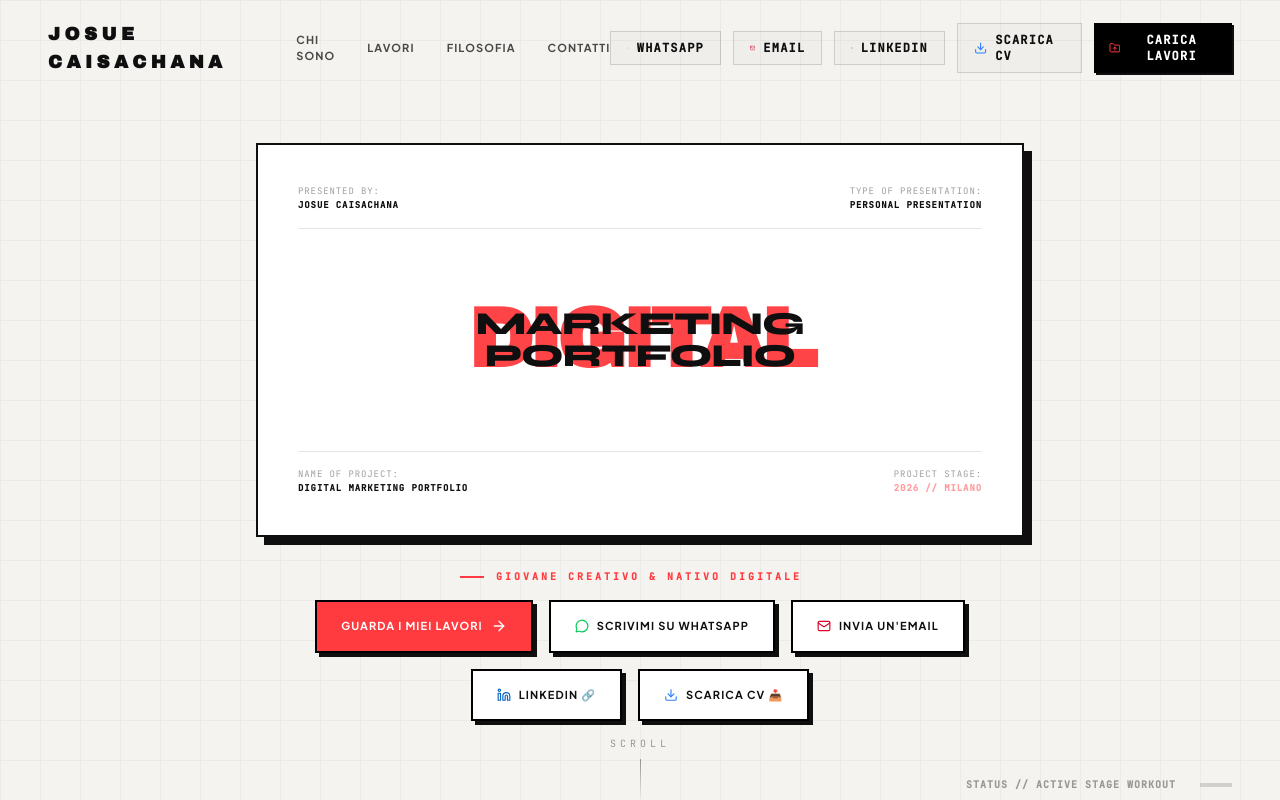
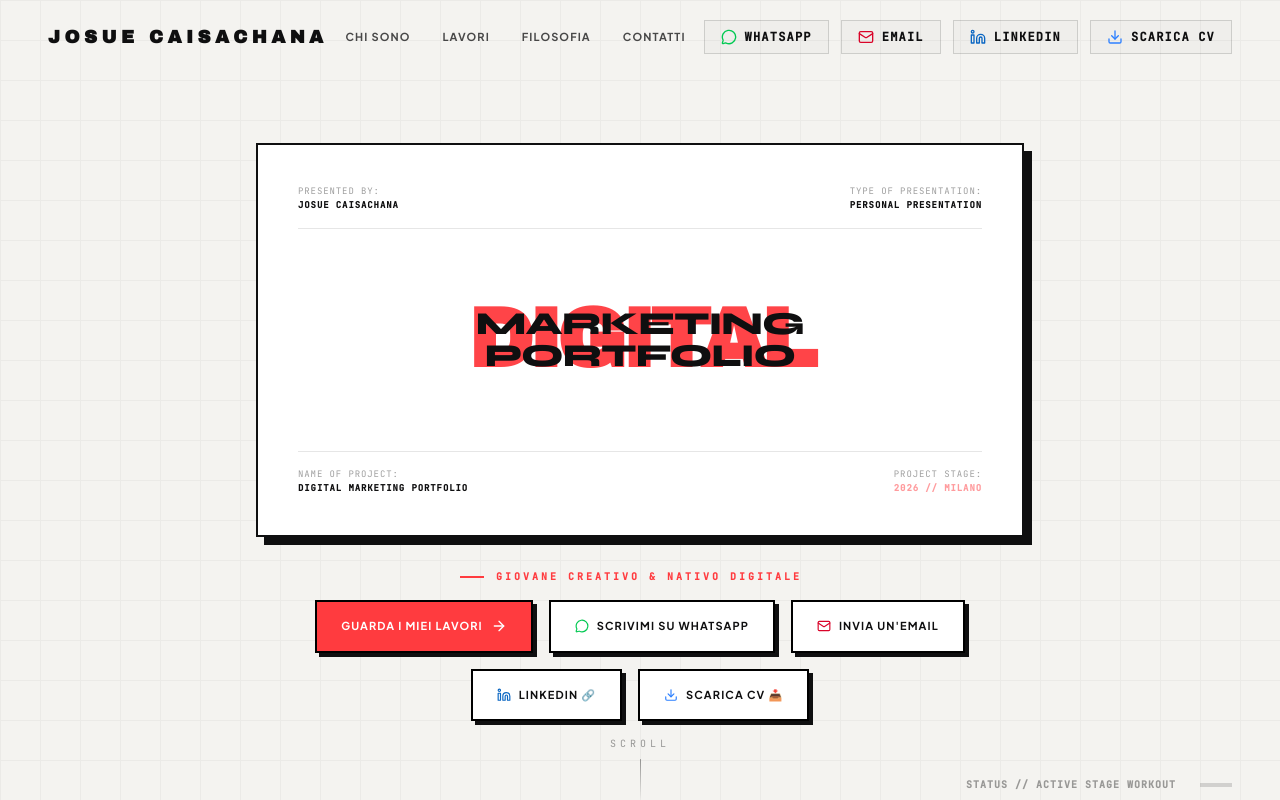
Before and after one commit to JosueCaisa04/JosueCaisaPortfolio, a React (Vite) app: page / in a window 1280 px wide. Shown: the top 800 px of the page. Built offline with nearby package versions, Linux system fonts and the light colour scheme.

Commit message:
refactor: remove media management features
Removed internal media upload buttons and project customization controls to simplify the interface and remove unused functionality.

```diff
--- a/src/App.tsx
+++ b/src/App.tsx
@@ -1228,19 +1228,6 @@ export default function App() {
                 <span>Scarica CV</span>
               </div>
             </a>
-
-            <button
-              type="button"
-              id="cta-media-manager-nav"
-              onClick={() => setIsMediaManagerOpen(true)}
-              className="relative px-3.5 py-2 overflow-hidden group rounded-none border border-[#0F0F10]/20 transition-all duration-300 hover:border-[#FF3B3F] bg-black text-white hover:bg-[#FF3B3F] cursor-pointer shadow-[2px_2px_0px_#0F0F10]"
-              title="Gestisci o carica immagini dei lavori"
-            >
-              <div className="relative flex items-center gap-1.5 text-xs uppercase tracking-widest transition-colors duration-300 font-bold font-mono">
-                <FolderUp className="w-3.5 h-3.5 text-[#FF3B3F] group-hover:text-white" />
-                <span>Carica Lavori</span>
-              </div>
-            </button>
           </div>
 
           {/* Mobile Hamburguer trigger */}
@@ -1324,18 +1311,6 @@ export default function App() {
                   <Linkedin className="w-5 h-5 text-white" />
                   <span>LINKEDIN - CONNETTITI 🔗</span>
                 </a>
-
-                <button
-                  type="button"
-                  onClick={() => {
-                    setIsOpen(false);
-                    setIsMediaManagerOpen(true);
-                  }}
-                  className="w-full text-center py-4 rounded-none bg-black hover:bg-[#FF3B3F] text-white font-bold tracking-widest text-sm uppercase flex items-center justify-center gap-2 transition-all duration-300 shadow-[4px_4px_0px_#0F0F10] cursor-pointer"
-                >
-                  <FolderUp className="w-5 h-5 text-[#FF3B3F]" />
-                  <span>CARICA O SOSTITUISCI LAVORI 📷</span>
-                </button>
 
                 <a
                   href="/api/download-cv"
--- a/src/components/ProjectCardMedia.tsx
+++ b/src/components/ProjectCardMedia.tsx
@@ -74,17 +74,6 @@ export const ProjectCardMedia: React.FC<ProjectCardMediaProps> = ({
           {project.projectWorkNum}
         </span>
       </div>
-
-      {/* Top Right Quick Upload / Customize Button on Card Hover */}
-      <button
-        type="button"
-        onClick={(e) => onOpenUpload(project.id, e)}
-        className="absolute top-3 right-3 z-30 px-2 py-1 bg-black/85 hover:bg-[#FF3B3F] text-white/80 hover:text-white border border-white/20 hover:border-[#FF3B3F] text-[9px] font-mono font-bold uppercase transition-all duration-200 opacity-0 group-hover:opacity-100 flex items-center gap-1 shadow-md cursor-pointer"
-        title="Sostituisci o visualizza file originale"
-      >
-        <Upload className="w-2.5 h-2.5" />
-        <span className="hidden sm:inline">Sostituisci</span>
-      </button>
 
       {/* Fallback Graphic UI if Image Fails to Load */}
       {hasError ? (
```
